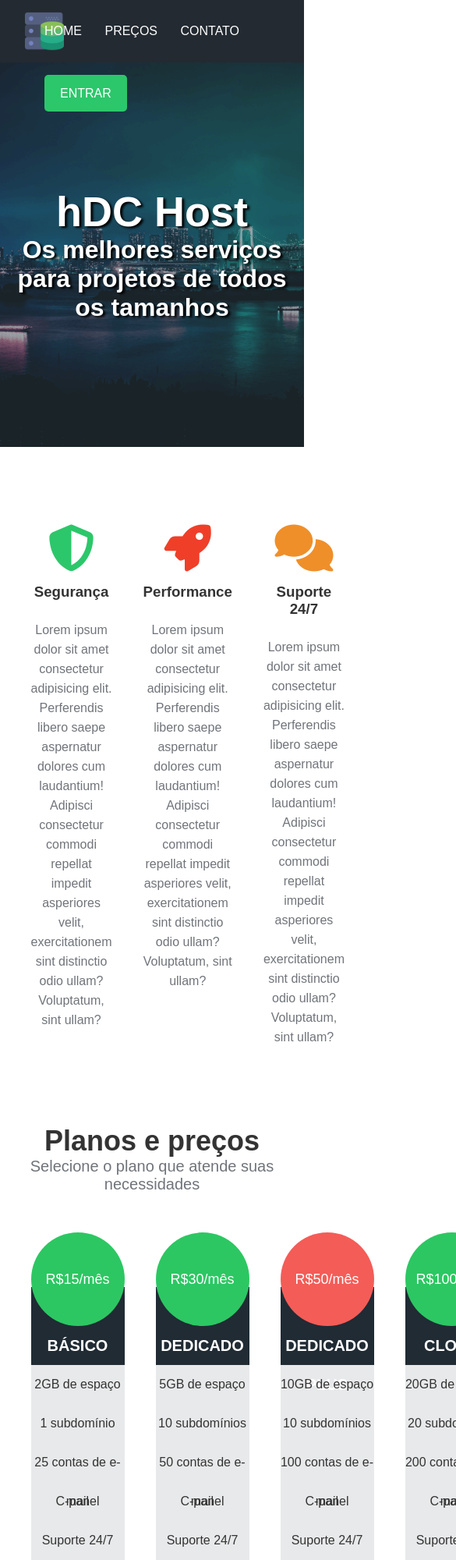
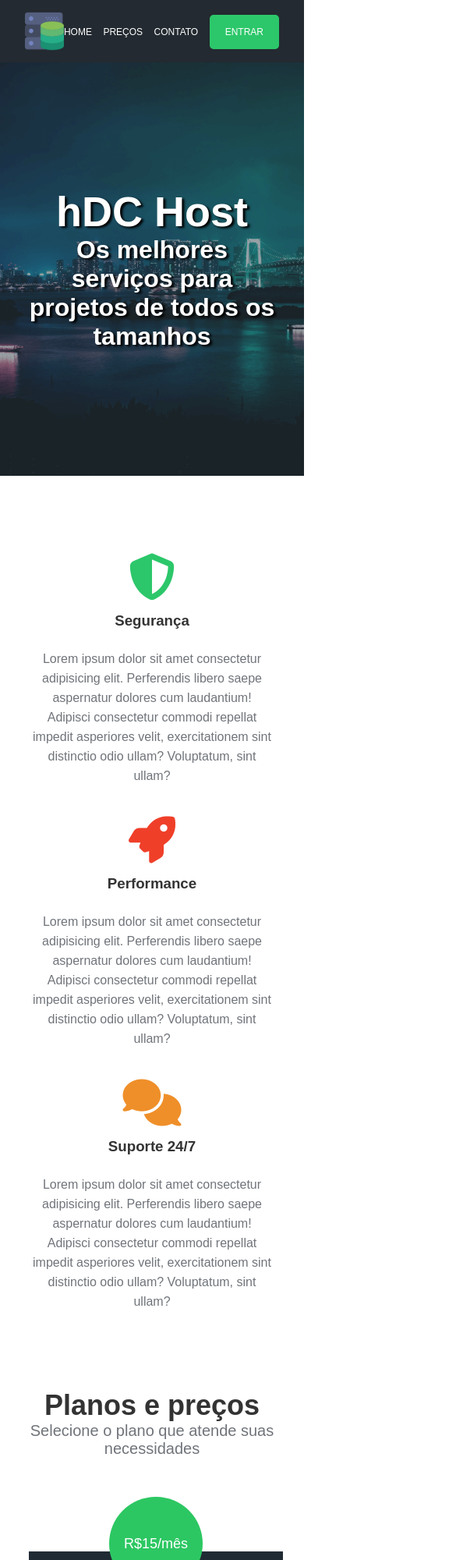
Before and after one commit to Paulo-Civ/responsive_page, a plain HTML site: page index.html in a window 390 px wide. Shown: the top 2000 px of the page at 78% size, 585 px wide, since content can reach past the window. Drawn offline with Linux system fonts and the light colour scheme.

Commit message:
Breakpoints - responsividade

```diff
--- a/css/styles.css
+++ b/css/styles.css
@@ -300,3 +300,77 @@ footer {
     font-weight: bold;
     margin: 50px 0 100px;
 }
+
+/* Responsividade */
+
+/* Small laptops a partir de 1100px */
+@media (max-width: 1100px) {
+    .plans-container {
+        width: 95%;
+    }
+
+    .plan {
+        margin: 0 5px;
+    }
+}
+
+/* Tablet 900px */
+@media (max-width: 900px) {
+    .main-banner p {
+        padding: 0 6rem;
+    }
+
+    .searchdomain-container {
+        padding: 2rem 4rem;
+    }
+}
+
+/* Celular 576px */
+@media (max-width: 576px) {
+    html, body {
+        overflow-x: hidden;
+    }
+
+    .navbar-items li {
+        font-size: 12px;
+        margin-left: 10px;
+    }
+
+    .main-banner p {
+        padding: 0 2rem;
+    }
+
+    .service-container ul {
+        flex-direction: column;
+    }
+
+    .plans-container {
+        flex-direction: column;
+        width: 100%;
+        padding: 0 2rem;
+    }
+
+    .plan {
+        width: 100%;
+        max-width: 100%;
+        margin-bottom: 15px;
+    }
+
+    .searchdomain-container h2 {
+        font-size: 28px;
+    }
+
+    .searchdomain-container input[type="text"] {
+        width: 100%;
+    }
+
+    .contact-container {
+        padding: 3rem 2rem;
+    }
+
+    .contact-container input,
+    .contact-container textarea {
+        width: 100%;
+        margin: 10px 0;
+    }
+}
```
